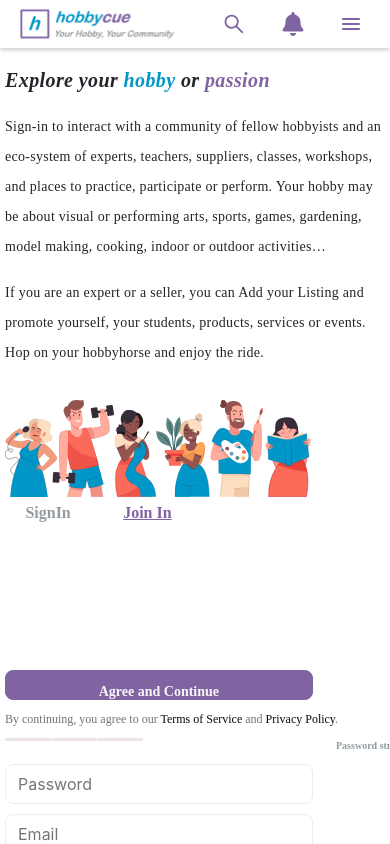
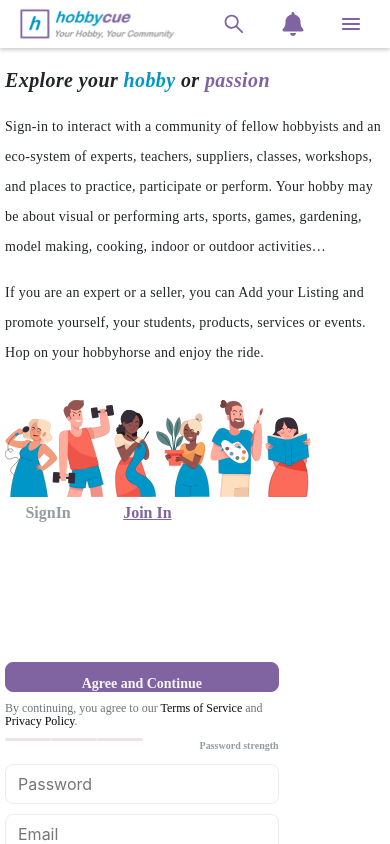
Before and after one commit to Binamragupta/hobbycue, a React (Create React App) app: page / in a window 390 px wide. Both pictures are taken after a click on the button "SignIn". Shown: the top 844 px of the page. Built offline with nearby package versions, Linux system fonts and the light colour scheme.

Commit message:
3rd commit

```diff
--- a/src/CSS/Joinin.css
+++ b/src/CSS/Joinin.css
@@ -110,21 +110,22 @@
         height: 40px;
         border-radius: 8px ;
         background: #F7F5F9;
+        padding: 8px 10px 8px 8px;
         border: 1px solid #8064A2;
         display: flex;
         font-family: Poppins;
-        font-size: 14px;
+        font-size: 12px;
         font-weight: 600;
         line-height: 16px;
     }
     .forgetpass{
-        width: 90%;
+        width: 80%;
         height: 16px;
         display: flex;
         justify-content: space-between;
     }
     .emailinp{
-        width: 90%;
+        width: 80%;
         height: 40px;
         gap: 10px;
         border-radius: 8px ;
@@ -133,7 +134,7 @@
         border: 1px solid #EBEDF0
     }
     .contibtn{
-        width: 90%;
+        width: 80%;
         height: 30px;
         font-family: Poppins;
         font-size: 14px;
@@ -143,4 +144,16 @@
         text-align: center;
         padding-top: 10px;
     }
+    .passstrength{
+        width: 80%;
+    }
+    .term{
+        width: 80%;
+        font-family: Poppins;
+        font-size: 12px;
+        font-weight: 400;
+        line-height: 13px;
+        text-align: left;
+        color: #6D747A;
+    }
 }
```
